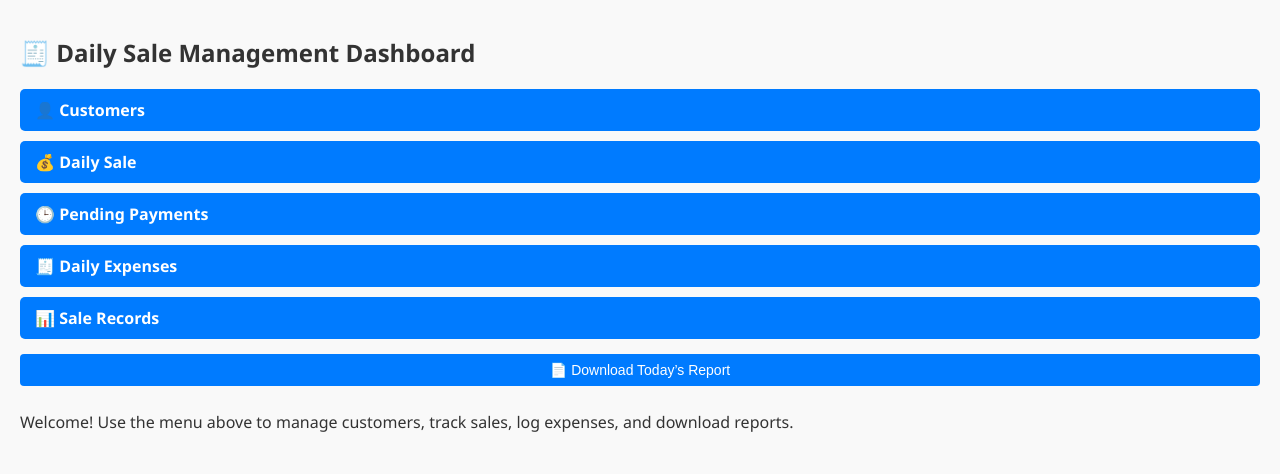
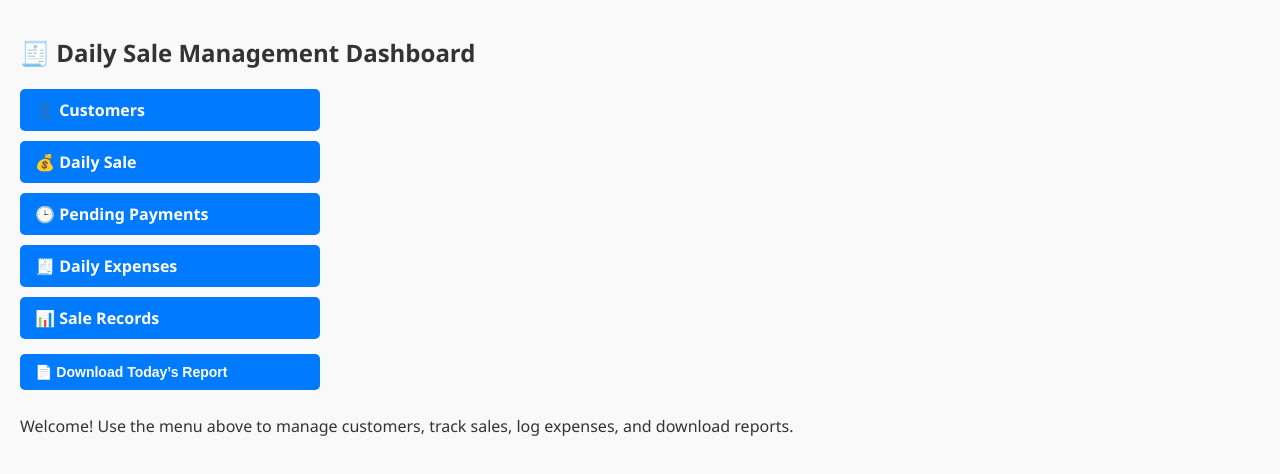
Before and after one commit to waiz-ahmed-kiani/daily-sale-manager, a plain HTML site: page index.html in a window 1280 px wide. Drawn offline with Linux system fonts and the light colour scheme.

Commit message:
Update style.css

```diff
--- a/css/style.css
+++ b/css/style.css
@@ -11,20 +11,24 @@ body {
   flex-direction: column;
   gap: 10px;
   margin-bottom: 20px;
+  max-width: 300px;
 }
 
-.menu a {
+.menu a, .menu button {
   display: block;
   padding: 10px 15px;
   background-color: #007bff;
   color: white;
   text-decoration: none;
+  border: none;
   border-radius: 5px;
   font-weight: bold;
+  cursor: pointer;
+  text-align: left;
   transition: background-color 0.2s;
 }
 
-.menu a:hover {
+.menu a:hover, .menu button:hover {
   background-color: #0056b3;
 }
 
```
